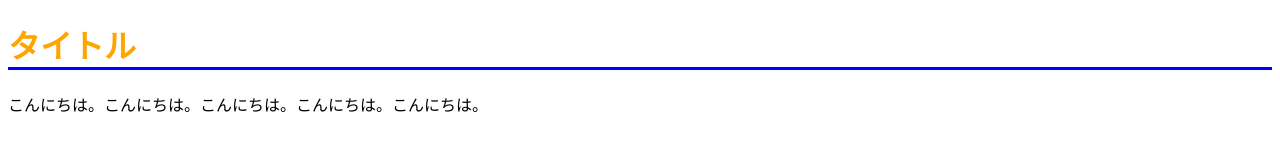
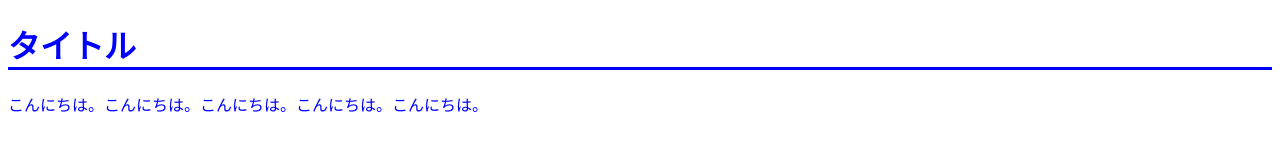
Before and after one commit to okapeeokapee/CSS-variable, a plain HTML site: page index.html in a window 1280 px wide. Drawn offline with Linux system fonts and the light colour scheme.

Commit message:
:root --my-color

```diff
--- a/css/styles.css
+++ b/css/styles.css
@@ -1,6 +1,18 @@
+:root{
+  --my-color:blue;
+}
+
+/* body{
+  --my-color:blue;
+} */
+
 h1{
   /* --my-color:orange; */
   --my-color:blue;
-  color: var(--My-color, orange);
+  color: var(--my-color);
   border-bottom: 3px solid var(--my-color);
 }
+
+p{
+  color: var(--my-color);
+}
```
